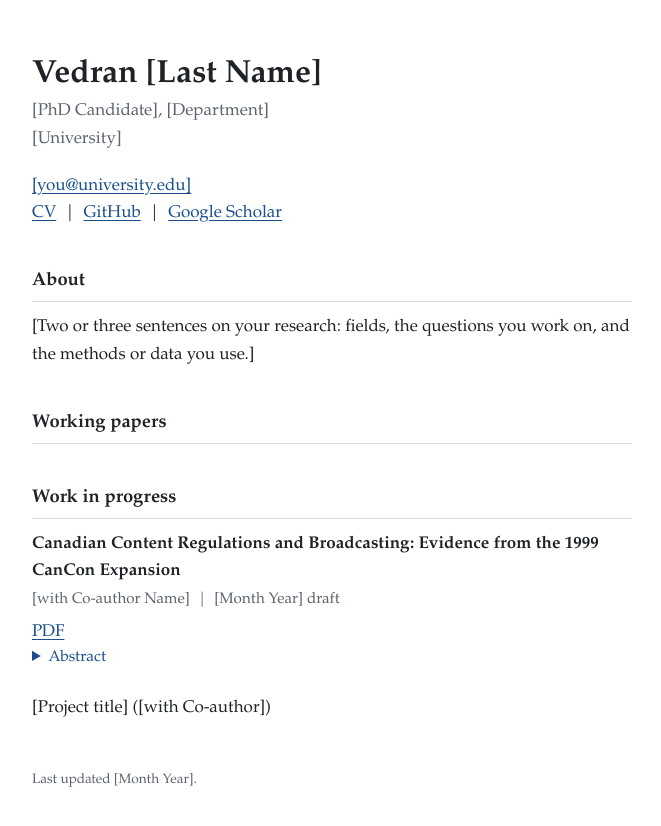
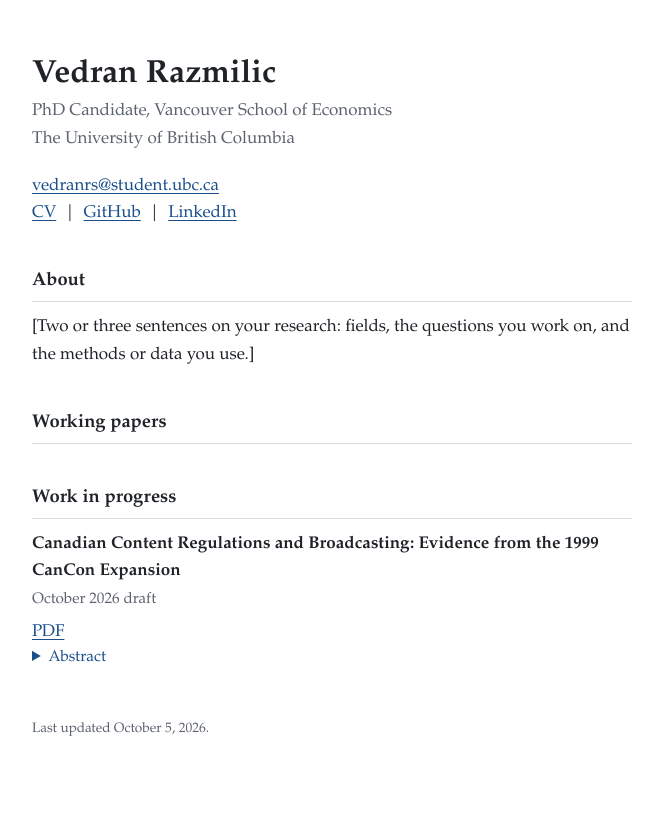
Before and after one commit to VedranRazmilic/VedranRazmilic.github.io, a plain HTML site: page index.html in a window 1280 px wide. Shown: the whole page, without its empty margins (308-969 px from the left). After the commit the page ends 804 px from the top, so only its background shows below. Drawn offline with Linux system fonts and the light colour scheme.

Commit message:
Fill in name, affiliation, contact links, and CanCon draft date
Co-Authored-By: Claude Opus 5.5 <noreply@anthropic.com>

```diff
--- a/index.html
+++ b/index.html
@@ -3,8 +3,8 @@
 <head>
   <meta charset="utf-8">
   <meta name="viewport" content="width=device-width, initial-scale=1">
-  <title>Vedran [Last Name]</title>
-  <meta name="description" content="Vedran [Last Name], [PhD candidate] in [Field] at [University]. Research, working papers, and CV.">
+  <title>Vedran Razmilic</title>
+  <meta name="description" content="Vedran Razmilic, PhD candidate at the Vancouver School of Economics, The University of British Columbia. Research, working papers, and CV.">
   <style>
     :root {
       --ink: #1f2328;
@@ -72,13 +72,13 @@
   <main>
 
     <header>
-      <h1>Vedran [Last Name]</h1>
-      <p class="affiliation">[PhD Candidate], [Department]<br>[University]</p>
+      <h1>Vedran Razmilic</h1>
+      <p class="affiliation">PhD Candidate, Vancouver School of Economics<br>The University of British Columbia</p>
       <p class="contact">
-        <a href="mailto:[you@university.edu]">[you@university.edu]</a><br>
+        <a href="mailto:vedranrs@student.ubc.ca">vedranrs@student.ubc.ca</a><br>
         <a href="cv.pdf">CV</a> &nbsp;|&nbsp;
-        <a href="https://github.com/[yourusername]">GitHub</a> &nbsp;|&nbsp;
-        <a href="https://scholar.google.com/">Google Scholar</a>
+        <a href="https://github.com/VedranRazmilic">GitHub</a> &nbsp;|&nbsp;
+        <a href="https://www.linkedin.com/in/vedran-juraj-razmilic-serrano-b49a57193">LinkedIn</a>
       </p>
     </header>
 
@@ -97,7 +97,7 @@
 
       <div class="paper">
         <div class="paper-title">Canadian Content Regulations and Broadcasting: Evidence from the 1999 CanCon Expansion</div>
-        <div class="paper-meta">[with Co-author Name] &nbsp;|&nbsp; [Month Year] draft</div>
+        <div class="paper-meta">October 2026 draft</div>
         <div class="paper-links">
           <a href="papers/cancon_paper_draft_20261002.pdf">PDF</a>
           <!-- Optional: uncomment once you have a permanent record -->
@@ -121,11 +121,10 @@
         </details>
       </div>
 
-      <p>[Project title] ([with Co-author])</p>
     </section>
 
     <footer>
-      Last updated [Month Year].
+      Last updated October 5, 2026.
     </footer>
 
   </main>
```
